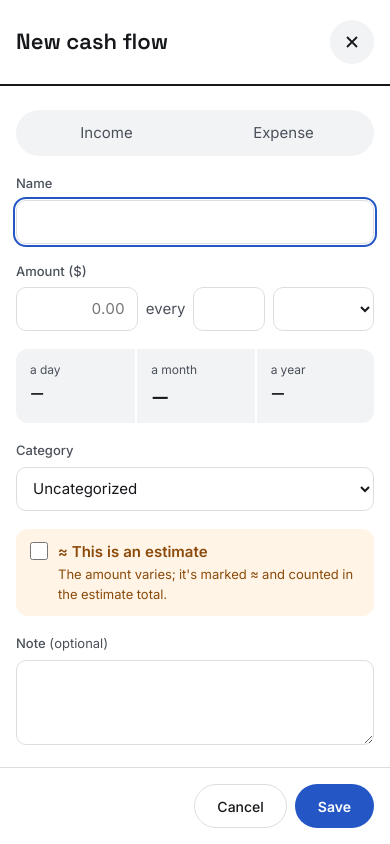
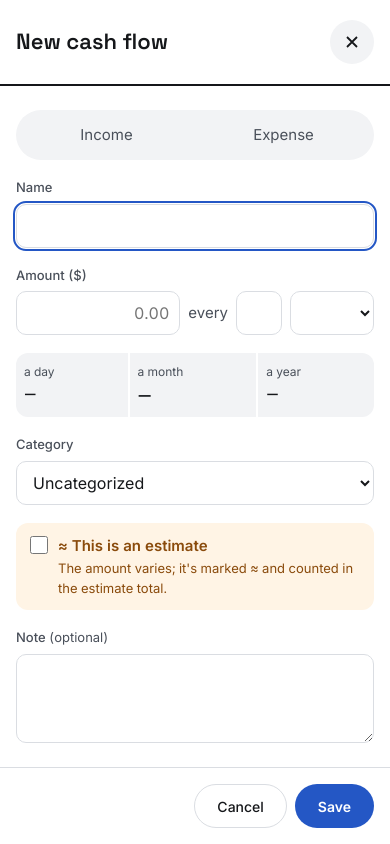
Before and after one commit to eswan18/asset_manager, a FastAPI app: template src/asset_manager/web/templates/cash_flow_form.html in a window 390 px wide. Run offline with FastAPI, Linux system fonts and the light colour scheme; the template is opened without the code that fills it, so the values that code supplies are empty; some libraries are stand-ins or nearby versions.

Commit message:
Mobile: cash flows and its drawers
Phone layout (under 600px, CSS only) for the Cash flows page, the cash
flow drawer and the categories drawer. The period toggle spans the card
in three 44px segments; Manage categories and + Add cash flow share a
row (stacked below ~360px); the headline figure stays on one line; card
+ Add is 44px. In the flow drawer the amount takes what the count and
unit leave, the rates strip's columns size to their amounts so six
figures stay on one line, and the direction toggle is 44px. In the
categories drawer the name fields are 44px and 16px, and the delete
confirm's buttons share a row. Hover styles move under (hover: hover).
Desktop is unchanged.

Co-Authored-By: Claude Opus 5.5 <noreply@anthropic.com>
Claude-Session: https://claude.ai/code/session_01XDuzDSd6mgnUrEXZX4DaTn

```diff
--- a/src/asset_manager/web/templates/cash_flow_form.html
+++ b/src/asset_manager/web/templates/cash_flow_form.html
@@ -170,8 +170,36 @@
         padding: 0 12px;
     }
 
+    /* --- phones (docs/superpowers/specs/2026-10-26-mobile-design.md) --- */
     @media (max-width: 600px) {
-        .frequency { grid-template-columns: 1.2fr auto 0.7fr 1fr; gap: 8px; }
+        .segmented label { min-height: 44px; }
+
+        .field input,
+        .field select,
+        .field textarea { font-size: 16px; }
+
+        /* The unit and the count keep their width (all of "month" shows);
+           the amount takes what is left. */
+        .frequency {
+            grid-template-columns: minmax(0, 1fr) auto 46px 84px;
+            gap: 8px;
+        }
+        .frequency input,
+        .frequency select { padding: 0 10px; }
+        .frequency select { padding-right: 4px; }
+
+        /* Three cells in one row. Each column starts from its amount's
+           width, so a year's six figures stay on one line; only a huge
+           amount wraps. */
+        .rates { grid-template-columns: repeat(3, auto); }
+        .rates div { padding: 10px 8px; }
+        .rates strong {
+            font-size: 14px;
+            letter-spacing: -0.01em;
+        }
+        .rates .rate-month strong { font-size: 16px; }
+
+        .estimate-check { min-height: 44px; }
     }
 {% endblock %}
 
--- a/src/asset_manager/web/templates/cash_flows.html
+++ b/src/asset_manager/web/templates/cash_flows.html
@@ -28,6 +28,9 @@
         flex-wrap: wrap;
         gap: 12px;
     }
+
+    /* A group only on phones; on desktop the buttons sit beside the toggle. */
+    .flows-buttons { display: contents; }
 
     .flows-actions .btn {
         min-height: 48px;
@@ -238,8 +241,6 @@
         text-decoration: none;
     }
 
-    a.flow-row:hover .name { text-decoration: underline; }
-
     a.flow-row:focus-visible {
         outline: 2px solid var(--asset);
         outline-offset: 2px;
@@ -289,11 +290,48 @@
         font-weight: 500;
     }
 
-    .new-category:hover { color: var(--ink); }
+    /* Hover styling only where there is hover, so it does not stick after a tap. */
+    @media (hover: hover) {
+        a.flow-row:hover .name { text-decoration: underline; }
+        .new-category:hover { color: var(--ink); }
+    }
 
+    /* --- phones (docs/superpowers/specs/2026-10-26-mobile-design.md) --- */
     @media (max-width: 600px) {
-        .flows-top { padding: 24px; }
-        .headline-figure { font-size: 48px; }
+        .flows-top { padding: 24px 20px; gap: 24px; }
+        /* "+$19,454.22" stays on one line down to 320px. */
+        .headline-figure { font-size: clamp(32px, 11vw, 48px); }
+
+        /* The period toggle spans the card; the two buttons share a row. */
+        .flows-head { gap: 20px; }
+        .flows-actions { width: 100%; gap: 10px; }
+        .flows-actions .toggle { width: 100%; }
+        .flows-actions .toggle a {
+            flex: 1;
+            justify-content: center;
+            min-height: 44px;
+        }
+        /* Side by side where they fit (from about 360px); stacked, each
+           the card's width, on the narrowest phones. */
+        .flows-buttons {
+            display: flex;
+            flex-wrap: wrap;
+            width: 100%;
+            gap: 10px;
+        }
+        .flows-actions .btn {
+            flex: 1 1 auto;
+            padding: 0 14px;
+            white-space: nowrap;
+        }
+
+        .bar-key { gap: 6px 16px; }
+        .bar-key li { flex-wrap: wrap; }
+
+        .flow-card { padding: 20px; }
+        .flow-row .value { align-self: center; }
+        .flow-card .card-add { min-height: 44px; padding: 0 20px; }
+        .new-category { min-height: 72px; }
     }
 {% endblock %}
 
@@ -323,8 +361,10 @@
             <div class="flows-actions">
                 {{ ui.toggle("Show amounts per", periods) }}
                 {% if can_edit %}
-                <a class="btn btn-outline" href="{{ base }}/cash-flow-categories?per={{ period }}">Manage categories</a>
-                <a class="btn btn-primary" href="{{ base }}/cash-flows/new?per={{ period }}">+ Add cash flow</a>
+                <div class="flows-buttons">
+                    <a class="btn btn-outline" href="{{ base }}/cash-flow-categories?per={{ period }}">Manage categories</a>
+                    <a class="btn btn-primary" href="{{ base }}/cash-flows/new?per={{ period }}">+ Add cash flow</a>
+                </div>
                 {% endif %}
             </div>
         </div>
```
Also changed, not shown: CLAUDE.md (+2 -2 lines), docs/superpowers/specs/2026-10-26-mobile-design.md (+3 -0 lines), src/asset_manager/web/templates/cash_flow_categories.html (+30 -1 lines), tests/browser/test_mobile_cash_flows.py (added, +282 -0 lines).
